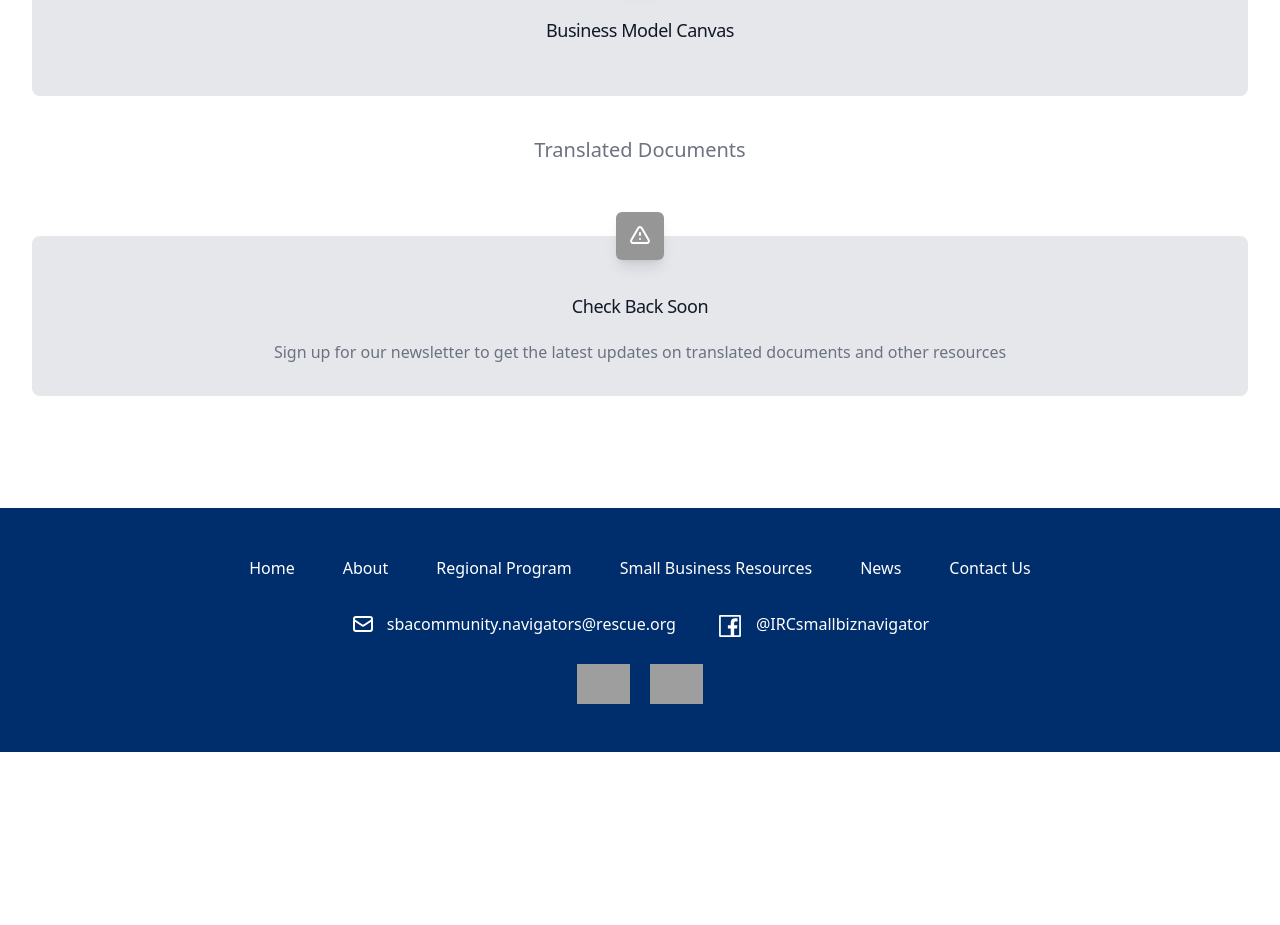
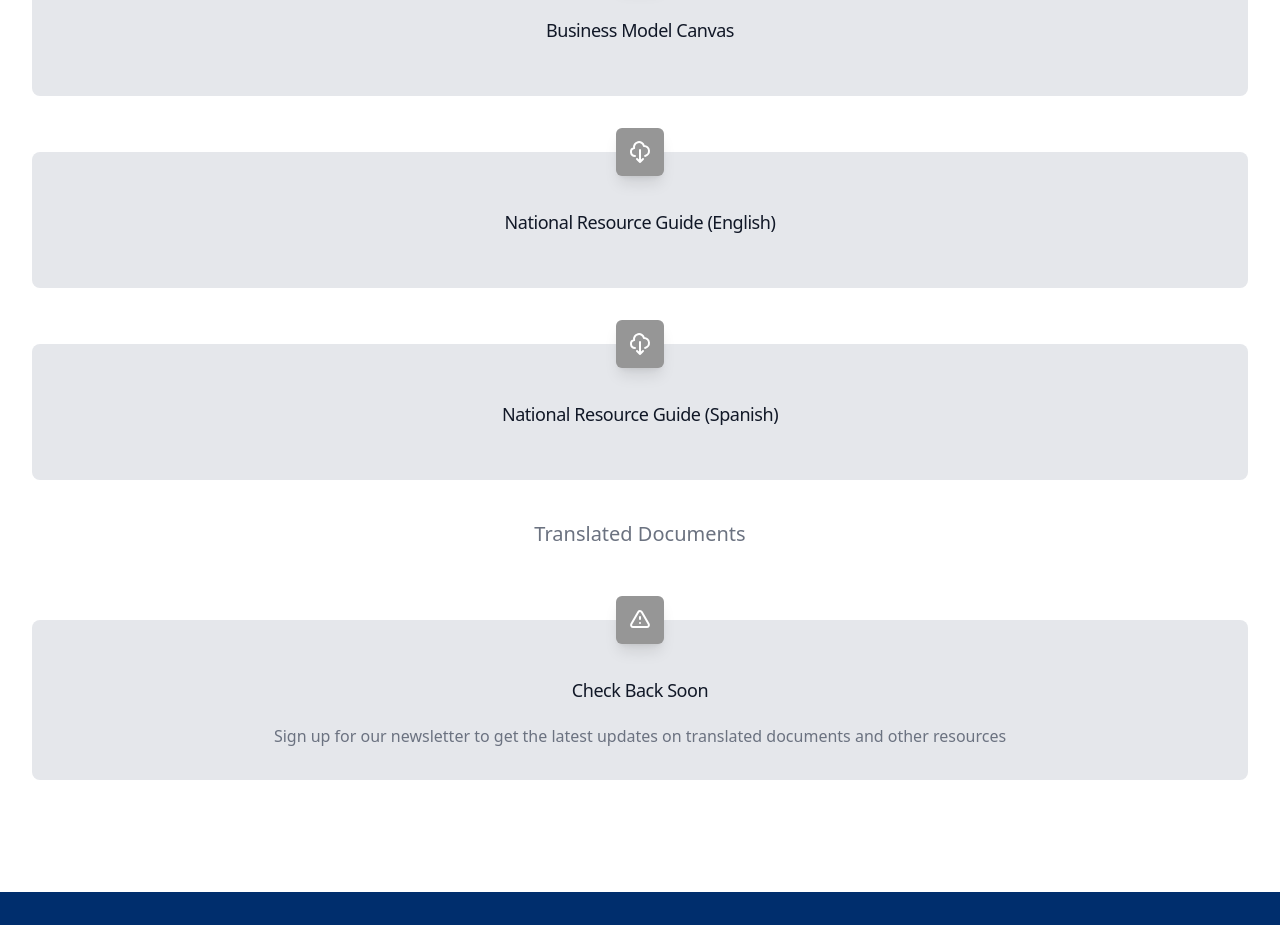
Before and after one commit to ericagirges/cnpp-website, a Next.js app in the folder app/: page /components/ResourcesContent in a window 1280 px wide. Shown: the part 3300-4225 px from the top of the page. Before the commit the page ends 4052 px from the top, so only its background shows below. Built offline with nearby package versions, Linux system fonts and the light colour scheme; grey boxes are pictures that could not be loaded.

Commit message:
Update BusinessResourcesContent.js

```diff
--- a/app/page-content/BusinessResourcesContent.js
+++ b/app/page-content/BusinessResourcesContent.js
@@ -61,6 +61,16 @@ const SmallBizContent = {
       hyperlink: 'https://rescue.box.com/s/jnk61b2azntvqi8kjqp9qzfkbgqdt2ii',
       icon: CloudDownloadIcon,
       },
+     {
+      name: 'National Resource Guide (English)',
+      hyperlink: 'https://www.sba.gov/document/support-national-resource-guide-english?fbclid=IwAR2N8tNWsmLJAfbQu2U1m5PhjGGGHHhLRoAYYOQDT-wMbXkIUswMXGnhRFE',
+      icon: CloudDownloadIcon,
+      },
+     {
+      name: 'National Resource Guide (Spanish)',
+      hyperlink: 'https://www.sba.gov/document/support-national-resource-guide-spanish',
+      icon: CloudDownloadIcon,
+      },
     // This is where you can add additional downloadable learning resources using the template below
     /*
     {
```
